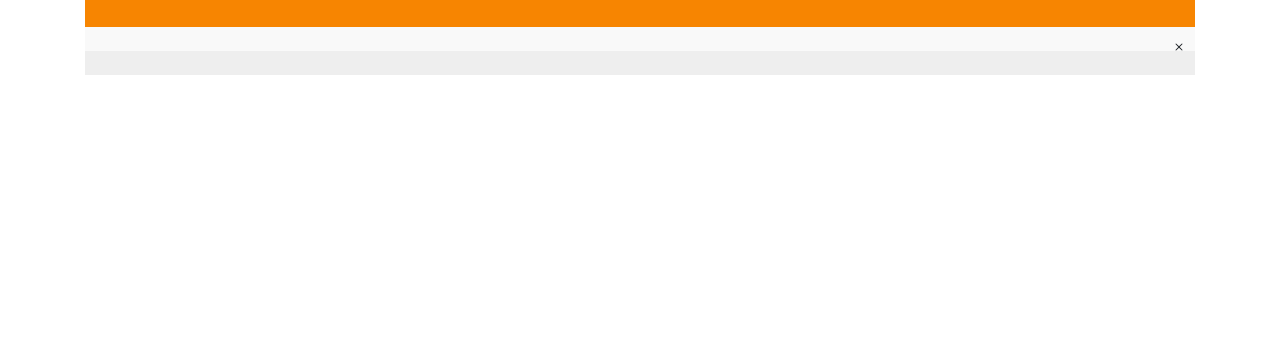
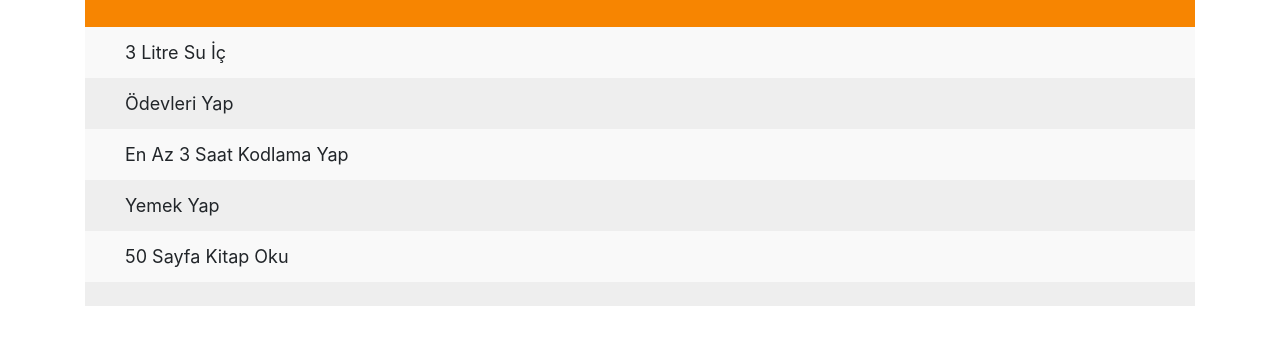
Before and after one commit to Sibgatullahsanli/todolist-js--dev2, a plain HTML site: page index.html in a window 1280 px wide. Both pictures are taken after a click on the element "Ekle". Shown: the part 427-772 px from the top of the page. Drawn offline with nearby package versions, Linux system fonts and the light colour scheme.

Commit message:
Kodlarımı verilen ödev kodlarıyla sıfırladım

```diff
--- a/index.html
+++ b/index.html
@@ -1,10 +1,11 @@
+
+
 <!DOCTYPE html>
 <html lang="tr">
   <head>
     <meta charset="UTF-8" />
     <meta http-equiv="X-UA-Compatible" content="IE=edge" />
     <meta name="viewport" content="width=device-width, initial-scale=1.0" />
-
     <link rel="stylesheet" href="/css/style.css" />
     <link
       rel="stylesheet"
@@ -64,7 +65,7 @@
       </div>
     </div>
     <div class="container">
-      <form class="header">
+      <div class="header">
         <img
           src="https://cdn.sanity.io/images/9kdepi1d/production/65c832d202a503b15d99e628f4313782f3ef50db-300x62.png"
           class="mb-1"
@@ -72,18 +73,18 @@
         />
         <h2>Yapılacaklar Listesi</h2>
         <input type="text" id="task" placeholder="Bugün ne yapacaksın?" />
-        <span type="submit" onclick="newElement()" id="liveToastBtn" class="button "
+        <span onclick="newElement()" id="liveToastBtn" class="button"
           >Ekle</span
         >
-      </form>
+      </div>
 
       <ul id="list">
-        <li><svg id="exit" style="float: right;"  xmlns="http://www.w3.org/2000/svg" width="16" height="16" fill="currentColor" class="bi bi-x" viewBox="0 0 16 16">
-          <path d="M4.646 4.646a.5.5 0 0 1 .708 0L8 7.293l2.646-2.647a.5.5 0 0 1 .708.708L8.707 8l2.647 2.646a.5.5 0 0 1-.708.708L8 8.707l-2.646 2.647a.5.5 0 0 1-.708-.708L7.293 8 4.646 5.354a.5.5 0 0 1 0-.708z"/>
-        </svg></li>
-
+        <li>3 Litre Su İç</li>
+        <li>Ödevleri Yap</li>
+        <li>En Az 3 Saat Kodlama Yap</li>
+        <li>Yemek Yap</li>
+        <li>50 Sayfa Kitap Oku</li>
       </ul>
-
       <script
         src="https://code.jquery.com/jquery-3.5.1.slim.min.js"
         integrity="sha384-DfXdz2htPH0lsSSs5nCTpuj/zy4C+OGpamoFVy38MVBnE+IbbVYUew+OrCXaRkfj"
--- a/js/ToDoList.js
+++ b/js/ToDoList.js
@@ -3,27 +3,59 @@
 let liveToastBtn = document.querySelector("#liveToastBtn")
 let list = document.querySelector("#list")
 let task = document.querySelector("#task")
-let exit = document.querySelector("#exit")
+// let exit = document.querySelector("#exit")
+
+let yenieleman = document.querySelector("#list").children[0];
+// let yenieleman = document.createElement("li");
+yenieleman.id ="liTagi";
+
+// let lininYeniEleman = document.createElement("svg");
+// lininYeniEleman.id="exit"
+// lininYeniEleman.xmlns="http://www.w3.org/2000/svg";
+// lininYeniEleman.width="16";
+// lininYeniEleman.height="16";
+// lininYeniEleman.fill="currentColor";
+// lininYeniEleman.class="bi bi-x";
+// lininYeniEleman.viewBox="0 0 16 16";
+// console.log(lininYeniEleman);
+
+// let path =document.createElement("path");
+// path.d='d="M4.646 4.646a.5.5 0 0 1 .708 0L8 7.293l2.646-2.647a.5.5 0 0 1 .708.708L8.707 8l2.647 2.646a.5.5 0 0 1-.708.708L8 8.707l-2.646 2.647a.5.5 0 0 1-.708-.708L7.293 8 4.646 5.354a.5.5 0 0 1 0-.708z"'
+
+// document.getElementById("exit").appendChild(path);
+// document.getElementById("liTagi").appendChild(exit);
+// document.getElementById("list").appendChild(yenieleman);
 
 
+// <i > <i svg id="exit" style="float: right;"  xmlns="http://www.w3.org/2000/svg" width="16" height="16" fill="currentColor" class="bi bi-x" viewBox="0 0 16 16">
+//             <path d="M4.646 4.646a.5.5 0 0 1 .708 0L8 7.293l2.646-2.647a.5.5 0 0 1 .708.708L8.707 8l2.647 2.646a.5.5 0 0 1-.708.708L8 8.707l-2.646 2.647a.5.5 0 0 1-.708-.708L7.293 8 4.646 5.354a.5.5 0 0 1 0-.708z"/>
+//             </svg></i></i>
+
 //burada ekle tıklanmasında yeni öğe eklemesi için formül oluşturuldu
-liveToastBtn.addEventListener('click', function c(params) {   // burada önce ekle yi tıklanırken yakalamasını söyledik
-    let yeniöge = document.createElement('li'); // oluşturulan yeni öğenin ulnin alt elamnı olan li olarak atanmasını söyledik
-    yeniöge.classList.add('yeniögeStil'); // yeni öğeye ye gerektiğinin clas listine css stil verildi
-    list.appendChild(yeniöge); // listenin çocuğuna yeni öğeyi olmasını söyledik
-    yeniöge.innerHTML = task.value; // bu yeni öğeyede task değişkeninde yazılanı yazmasını dedik
-    task.value = ""; // ekleme işlemi bitincede task ın valuesini boşaltmasını söyledik
+liveToastBtn.addEventListener('click', function () {      // burada önce ekle yi tıklanırken yakalamasını söyledik
+
+    let yenieleman = document.createElement('li');     // oluşturulan yeni öğenin ulnin alt elamnı olan li olarak atanmasını söyledik
+
+    yenieleman.classList.add('yeniögeStil');     // yeni öğeye ye gerektiğinin clas listine css stil verildi
+
+    list.appendChild(yenieleman);      // listenin çocuğuna yeni öğeyi olmasını söyledik
+
+
+    yenieleman.innerHTML = task.value;       // bu yeni öğeyede task değişkeninde yazılanı yazmasını dedik
+    task.value = "";                        // ekleme işlemi bitincede task ın valuesini boşaltmasını söyledik
 
     // öğelerin üstüne tıklanınca üzerlerine çizgi çekkmesi için fonksiyon
-    yeniöge.addEventListener('click', function(){
-        yeniöge.style.textDecoration = 'line-through';
+    yenieleman.addEventListener('click', function(){
+        yenieleman.style.textDecoration = 'line-through';
     });
 
     exit.addEventListener('click' , function(){
-        yeniöge.remove();
+        yenieleman.remove();
     })
 
 
 
 
 })
+
+console.log(yenieleman);
```
